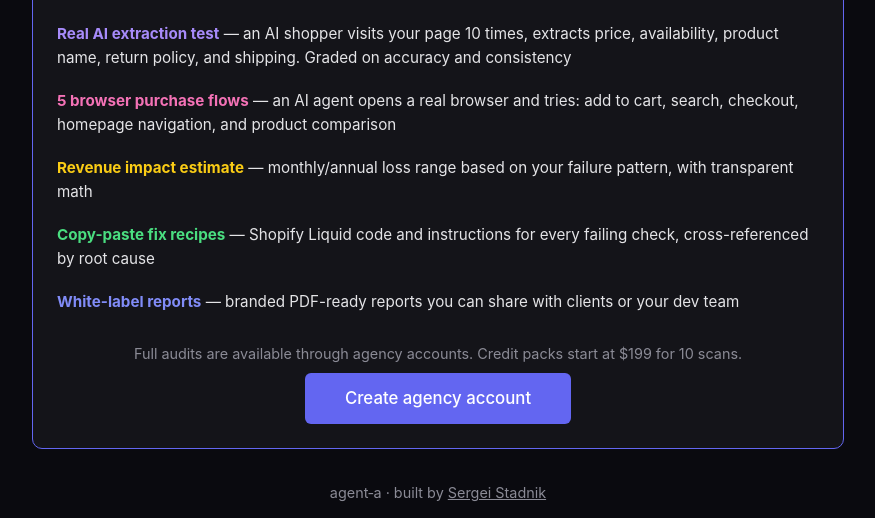
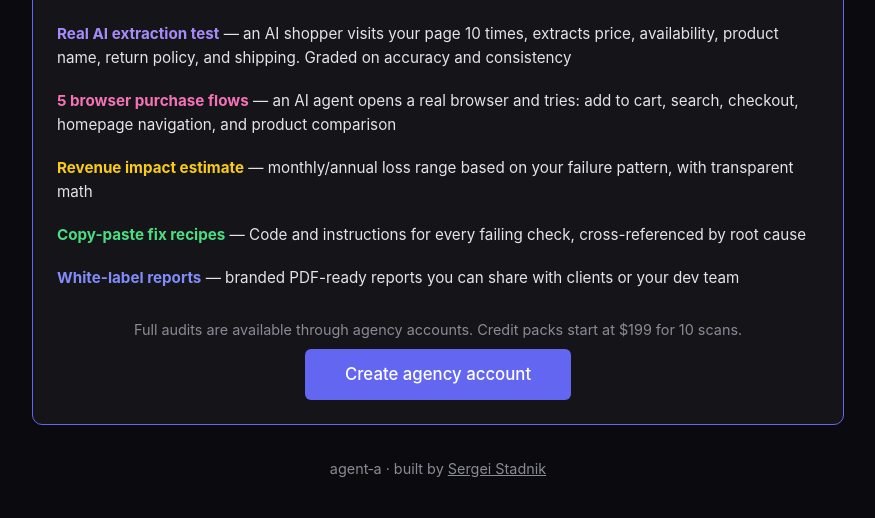
Before and after one commit to monkrus/agent-a, a Flask app: template readiness/templates/results.html in a window 1280 px wide. Shown: the part 1089-1607 px from the top of the page, without its empty margins (202-1077 px from the left). After the commit the page ends 1566 px from the top, so only its background shows below. Run offline with Flask 3, Linux system fonts and the light colour scheme; the template is opened without the code that fills it, so the values that code supplies are empty; parts of the project's set-up code (start-up, migrations or seed data) failed here and were passed over; some libraries are stand-ins or nearby versions.

Commit message:
Remove Shopify-specific language from fix recipes on results page
Co-Authored-By: Claude Opus 4.6 <noreply@anthropic.com>

```diff
--- a/readiness/templates/results.html
+++ b/readiness/templates/results.html
@@ -666,7 +666,7 @@
         <li style="padding:0.4rem 0;"><strong style="color:#a78bfa;">Real AI extraction test</strong> — an AI shopper visits your page 10 times, extracts price, availability, product name, return policy, and shipping. Graded on accuracy and consistency</li>
         <li style="padding:0.4rem 0;"><strong style="color:#f472b6;">5 browser purchase flows</strong> — an AI agent opens a real browser and tries: add to cart, search, checkout, homepage navigation, and product comparison</li>
         <li style="padding:0.4rem 0;"><strong style="color:#facc15;">Revenue impact estimate</strong> — monthly/annual loss range based on your failure pattern, with transparent math</li>
-        <li style="padding:0.4rem 0;"><strong style="color:#4ade80;">Copy-paste fix recipes</strong> — Shopify Liquid code and instructions for every failing check, cross-referenced by root cause</li>
+        <li style="padding:0.4rem 0;"><strong style="color:#4ade80;">Copy-paste fix recipes</strong> — Code and instructions for every failing check, cross-referenced by root cause</li>
         <li style="padding:0.4rem 0;"><strong style="color:#818cf8;">White-label reports</strong> — branded PDF-ready reports you can share with clients or your dev team</li>
       </ul>
 
```
